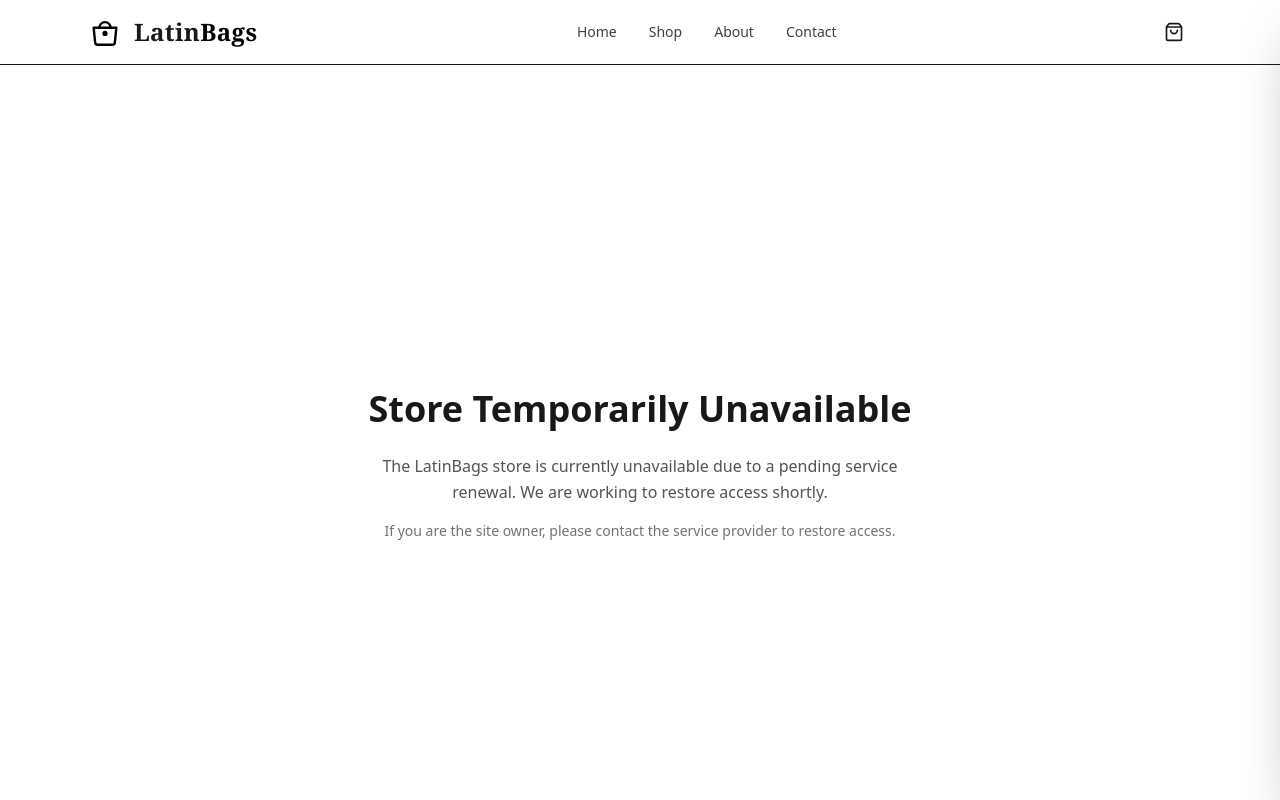
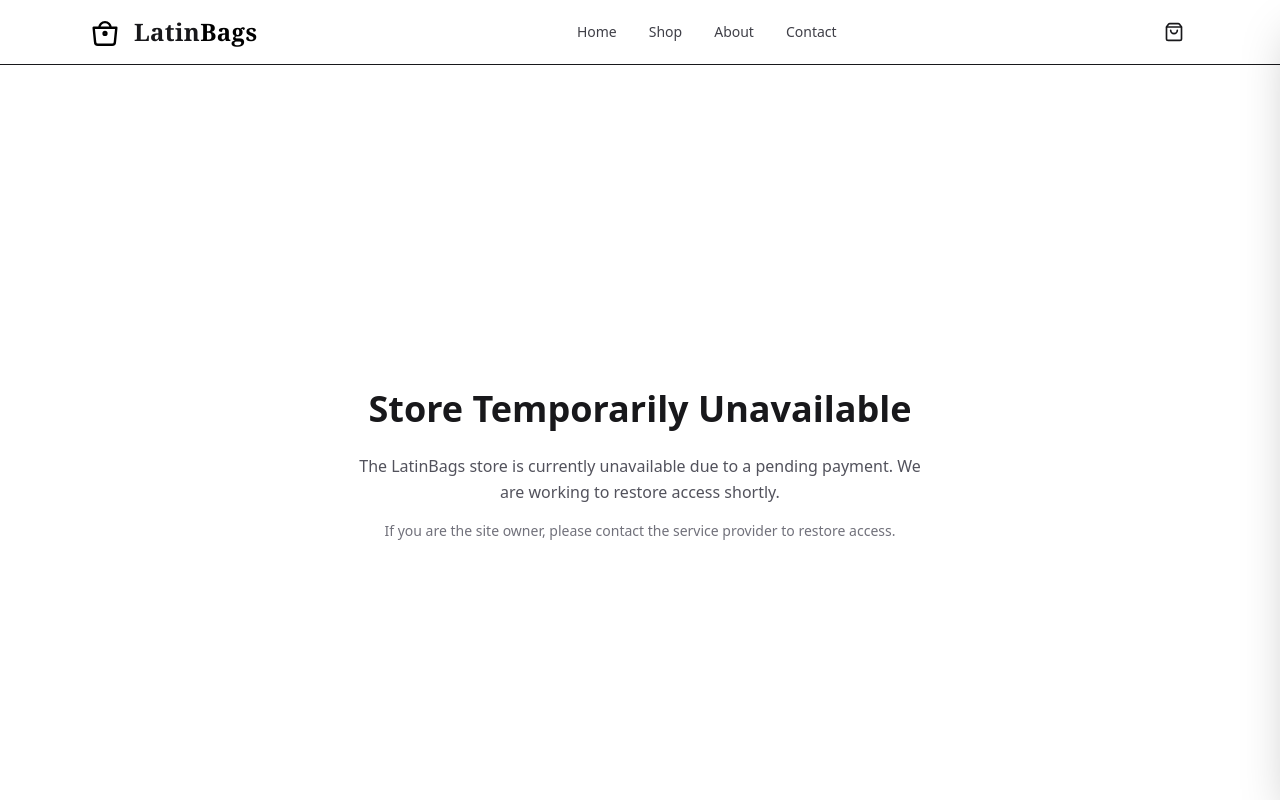
Before and after one commit to developervijay7/latinbags-next-app, a Next.js app: page /maintenance in a window 1280 px wide. Shown: the top 800 px of the page. Built offline with nearby package versions, Linux system fonts and the light colour scheme.

Commit message:
Added maintenance Mode

```diff
--- a/app/maintenance/page.tsx
+++ b/app/maintenance/page.tsx
@@ -9,7 +9,7 @@ export default function MaintenancePage() {
                 </h1>
 
                 <p className="text-zinc-600 leading-relaxed">
-                    The LatinBags store is currently unavailable due to a pending service renewal.
+                    The LatinBags store is currently unavailable due to a pending payment.
                     We are working to restore access shortly.
                 </p>
 
```
